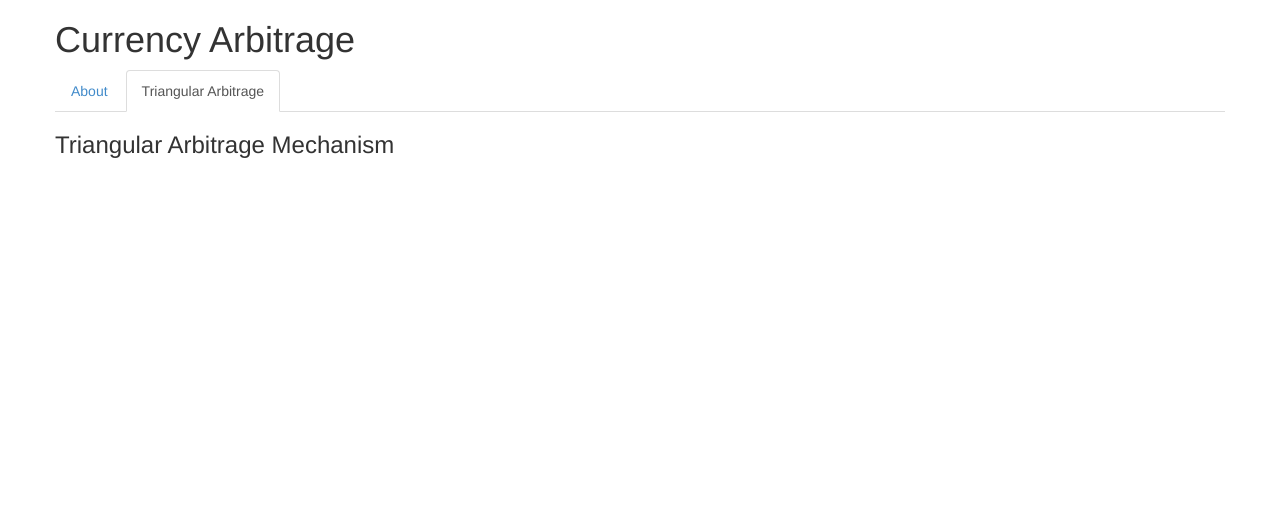
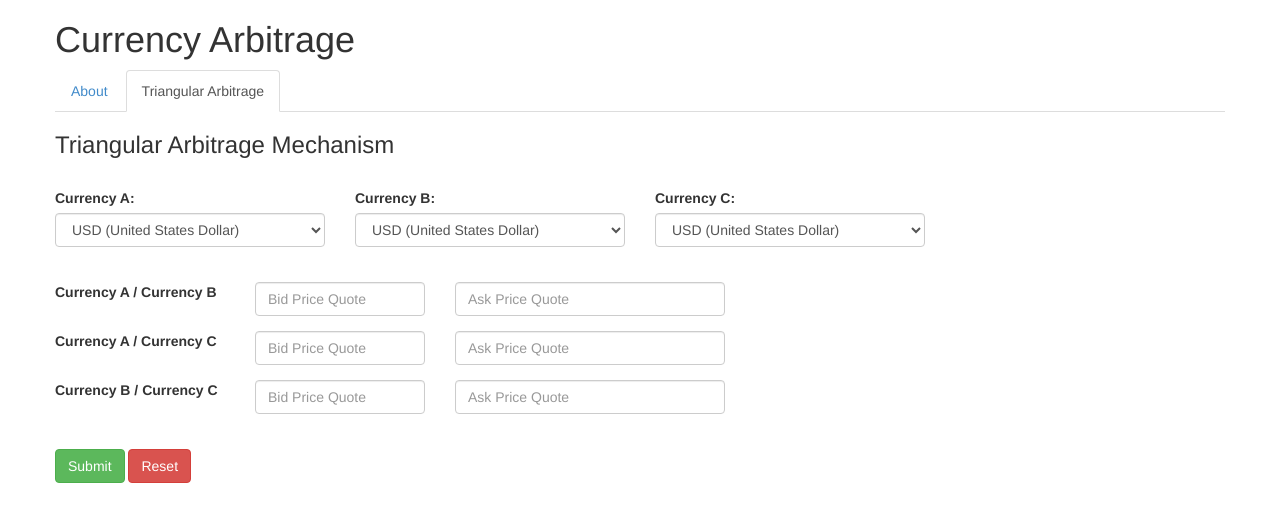
Before and after one commit to samholt/currency-arbitrage, a Django app: page / in a window 1280 px wide, after a click on "Triangular Arbitrage". Shown: the top 522 px of the page. Run offline with Django 3.2, Linux system fonts and the light colour scheme; some libraries are stand-ins or nearby versions.

Commit message:
Updated form page for triangular arbitrage

```diff
--- a/currency_arbitrage/templates/index.html
+++ b/currency_arbitrage/templates/index.html
@@ -49,7 +49,67 @@
           </div><!-- @end #about -->
 
           <div class="tab-pane" id="triangular_arbitrage">
-            <h3>Triangular Arbitrage Mechanism</h3>
+            <h3>Triangular Arbitrage Mechanism</h3><br>
+              <form role="form" class="form-horizontal">
+                  <div class="form-group">
+                  <div class="col-sm-3">
+                      <label for="currency_a">Currency A: </label>
+                        <select class="form-control" id="currency_a">
+                            <option>USD (United States Dollar)</option>
+                            <option>EUR (Euro Member Countries)</option>
+                            <option>AUD (Australian Dollar)</option>
+                            <option>CHF (Switzerland Franc)</option>
+                            <option>ZAR (South African Rand)</option>
+                            <option>JPY (Japan Yen)</option>
+                        </select>
+                  </div>
+                  <div class="col-sm-3">
+                      <label for="currency_b">Currency B: </label>
+                    <select class="form-control" id="currency_b">
+                        <option>USD (United States Dollar)</option>
+                        <option>EUR (Euro Member Countries)</option>
+                        <option>AUD (Australian Dollar)</option>
+                        <option>CHF (Switzerland Franc)</option>
+                        <option>ZAR (South African Rand)</option>
+                        <option>JPY (Japan Yen)</option>
+                    </select>
+                  </div>
+                    <div class="col-sm-3">
+                        <label for="currency_c">Currency C: </label>
+                    <select class="form-control" id="currency_c">
+                        <option>USD (United States Dollar)</option>
+                        <option>EUR (Euro Member Countries)</option>
+                        <option>AUD (Australian Dollar)</option>
+                        <option>CHF (Switzerland Franc)</option>
+                        <option>ZAR (South African Rand)</option>
+                        <option>JPY (Japan Yen)</option>
+                    </select>
+                    </div>
+                </div>
+                <br>
+                <div class="form-group">
+                  <label class="col-sm-2">Currency A / Currency B</label>
+                  <div class="col-sm-2"><input type="text" class="form-control" placeholder="Bid Price Quote"></div>
+                  <div class="col-sm-3"><input type="text" class="form-control" placeholder="Ask Price Quote"></div>
+                </div>
+                <div class="form-group">
+                  <label class="col-sm-2">Currency A / Currency C</label>
+                  <div class="col-sm-2"><input type="text" class="form-control" placeholder="Bid Price Quote"></div>
+                  <div class="col-sm-3"><input type="text" class="form-control" placeholder="Ask Price Quote"></div>
+                </div>
+                <div class="form-group">
+                  <label class="col-sm-2">Currency B / Currency C</label>
+                  <div class="col-sm-2"><input type="text" class="form-control" placeholder="Bid Price Quote"></div>
+                  <div class="col-sm-3"><input type="text" class="form-control" placeholder="Ask Price Quote"></div>
+                </div>
+                <br>
+                <div class="form-group">
+                  <div class="col-sm-6">
+                    <button type="submit" class="btn btn-success">Submit</button>
+                    <button type="reset" class="btn btn-danger">Reset</button>
+                  </div>
+                </div>
+              </form>
           </div><!-- @end #triangular_arbitrage -->
 
         </div><!-- @end .tab-content -->
@@ -76,7 +136,6 @@
 			}
 			return cookieValue;
 		}
-
 		$.ajaxSetup({
 			beforeSend: function(xhr, settings) {
 				if (!(/^http:.*/.test(settings.url) || /^https:.*/.test(settings.url))) {
```
